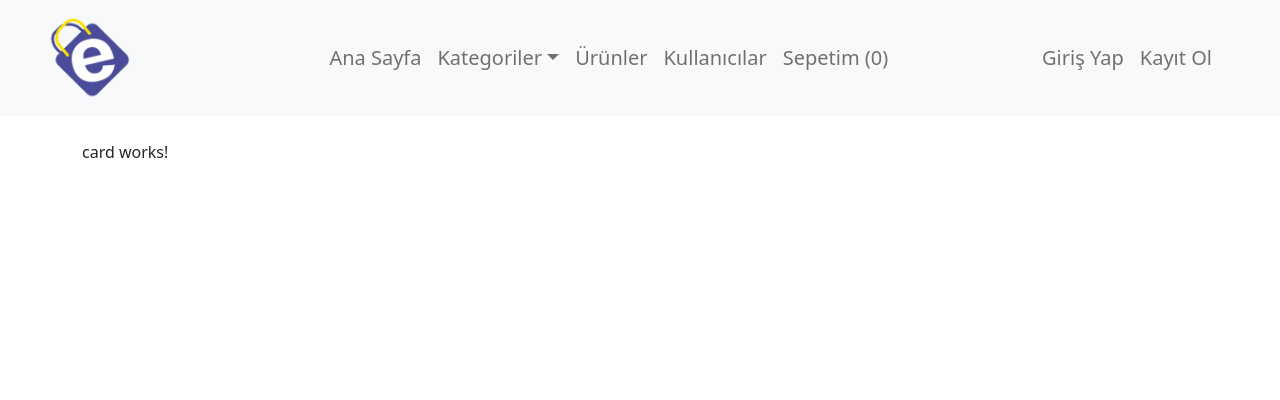
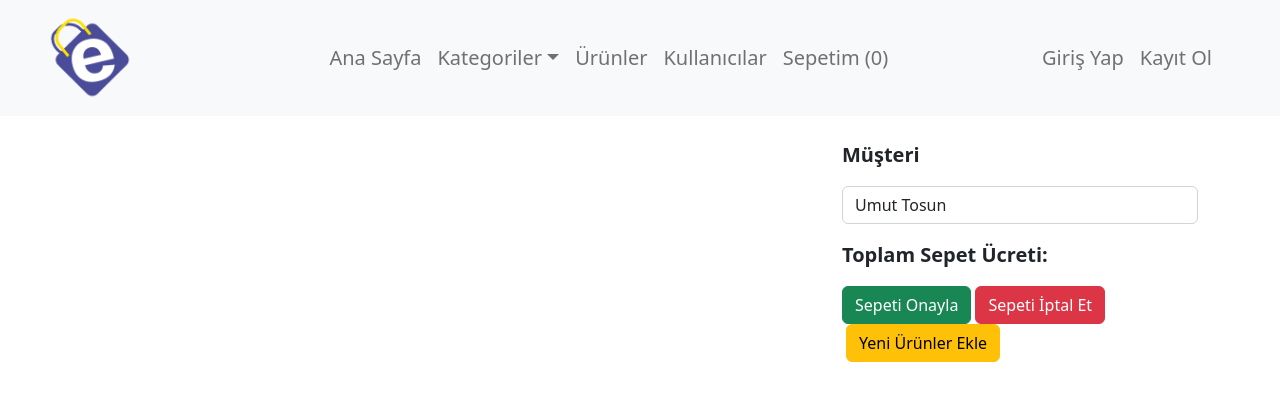
Before and after one commit to Umut-Tosun/e-commerce-app, an Angular app: page /card in a window 1280 px wide. Shown: the top 400 px of the page. Built offline with nearby package versions, Linux system fonts and the light colour scheme.

Commit message:
Some new changes.

```diff
--- a/src/app/card/card.component.html
+++ b/src/app/card/card.component.html
@@ -1 +1,55 @@
-<p>card works!</p>
+<div class="row">
+    <div class="col-md-8">
+        <div class="row">
+            <div class="col-md-6 mb-3" *ngFor="let cart of getCartList()">
+                <div class="card">
+                    <div class="row g-0">
+                        <div class="col-md-4">
+                            <img src="{{cart.Product?.ImagePath}}"  class="img-fluid"
+                                >
+                        </div>
+                        <div class="col-md-8">
+                            <div class="card-body">
+                                <h5 class="card-title fs-4">{{cart.Product?.Name}}</h5>
+                                <p class="card-text">{{cart.Product?.Description}}</p>
+                                <p class="card-text fs-5"><strong>Stok: </strong>{{cart.Product?.Stock}}</p>
+
+
+                                <div style="display: flex;">
+                                    <p class="card-text fs-5"><strong>Adet: </strong></p>
+
+                                    <div class="ms-2">
+                                      <button class="btn btn-primary btn-sm"type="button" id="button-addon1">-</button>
+                                      <input type="number" min="1" max="{{cart.Product?.Stock}}" #Quantity value="{{cart.Quantity}}" class="text-center bg-white text-primary" disabled placeholder="" aria-label="Example text with button addon" aria-describedby="button-addon1">
+                                      <button class="btn btn-primary btn-sm" type="button"  id="button-addon1">+</button>
+                                    </div>
+                                  </div>
+
+
+
+
+
+                                <p class="card-text fs-5 mt-3"><strong>Toplam Fiyat: </strong>{{cart.TotalPrice}}</p>
+                                <button class="btn btn-danger" >Ürünü Sepetten
+                                    Çıkar</button>
+                            </div>
+                        </div>
+                    </div>
+                </div>
+            </div>
+        </div>
+    </div>
+    <div class="col-md-4">
+        <p class="fs-5"><strong>Müşteri</strong></p>
+        <select #user class="form-control">
+
+            <option *ngFor="let item of getUserList()">{{item.FirstName+" "+item.LastName}}</option>
+        </select>
+        <div class="mt-3">
+            <p class="fs-5"><strong>Toplam Sepet Ücreti: </strong></p>
+            <button class="btn btn-success" >Sepeti Onayla</button>
+            <button class="btn btn-danger ms-1" >Sepeti İptal Et</button>
+            <button class="btn btn-warning ms-1" routerLink="/phones">Yeni Ürünler Ekle</button>
+        </div>
+    </div>
+</div>
--- a/src/app/card/card.component.ts
+++ b/src/app/card/card.component.ts
@@ -1,4 +1,6 @@
 import { Component } from '@angular/core';
+import { CartList } from '../model/Cart.DataSource';
+import { UserList } from '../model/User.DataSource';
 
 @Component({
   selector: 'app-card',
@@ -7,4 +9,12 @@ import { Component } from '@angular/core';
 })
 export class CardComponent {
 
+  getCartList() {
+    return CartList.filter(x => x.Status == true);
+  }
+
+  getUserList() {
+    return UserList;
+  }
+
 }
--- a/src/app/header/header.component.html
+++ b/src/app/header/header.component.html
@@ -9,7 +9,7 @@
     <div class="collapse navbar-collapse" id="navbarNav">
       <ul class="navbar-nav mx-auto">
         <li class="nav-item">
-          <a class="nav-link fs-5" href="#">Ana Sayfa</a>
+          <a class="nav-link fs-5" href="#" routerLink="">Ana Sayfa</a>
         </li>
         <li class="nav-item dropdown">
           <a class="nav-link dropdown-toggle fs-5" href="#" id="dropdownCategories" role="button" data-bs-toggle="dropdown" aria-expanded="false">Kategoriler</a>
```
